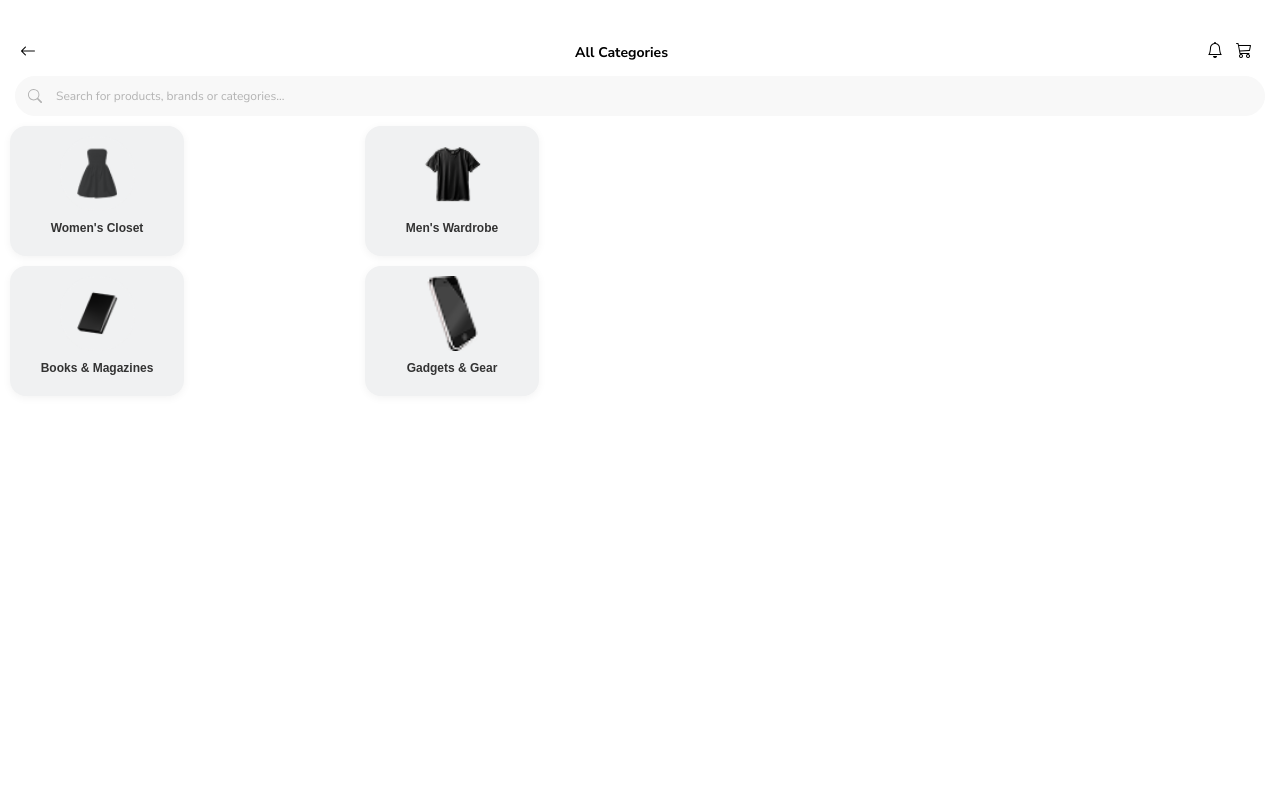
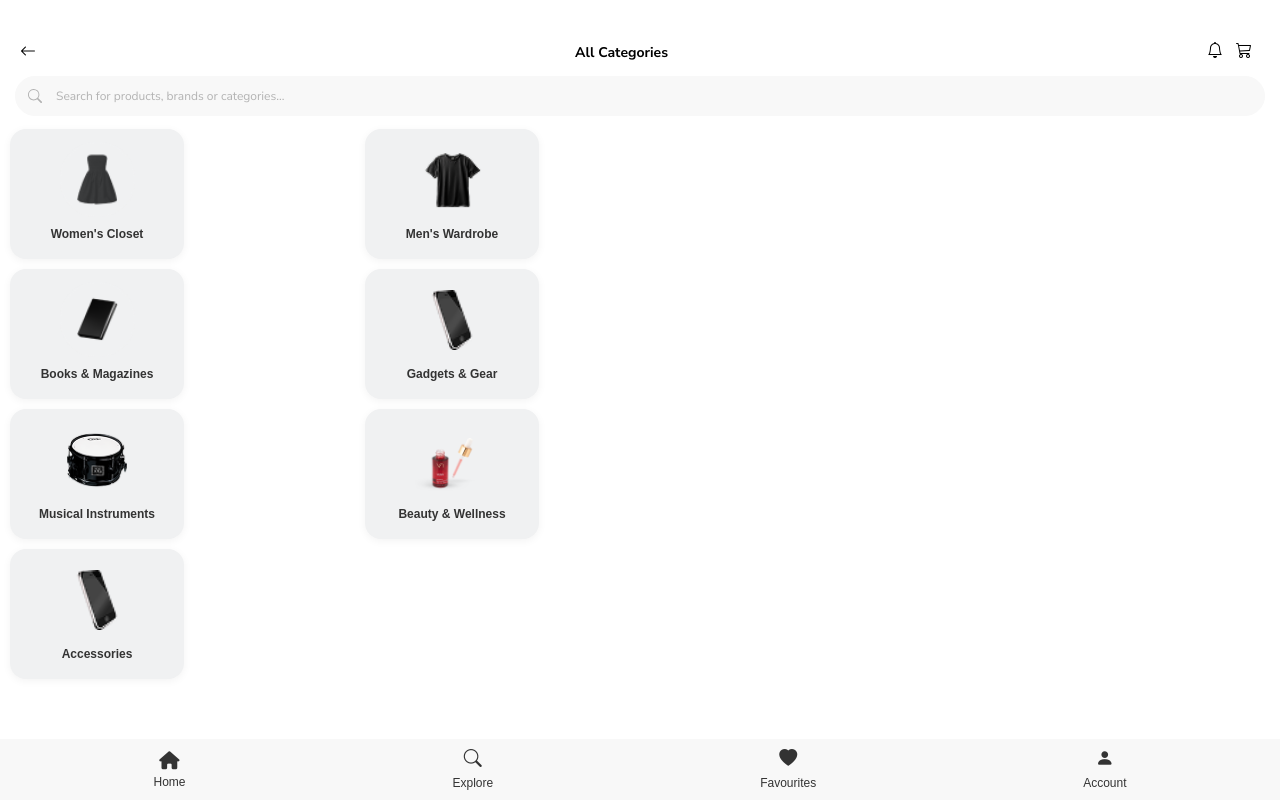
Before and after one commit to TeyJunChengLearn/SDproject, a Flask app: page /categories in a window 1280 px wide. Run offline with Flask 3, Linux system fonts and the light colour scheme.

Commit message:
feta: add categories section

```diff
--- a/app.py
+++ b/app.py
@@ -297,6 +297,9 @@ categories = [
     {"name": "Men's Wardrobe", "image": "men.png"},
     {"name": "Books & Magazines", "image": "books.png"},
     {"name": "Gadgets & Gear", "image": "gadgets.png"},
+    {"name": "Musical Instruments", "image": "instrument.png"},
+    {"name": "Beauty & Wellness", "image": "beauty.png"},
+    {"name": "Accessories", "image": "gadgets.png"},
 ]
 
 products = {
--- a/static/stylesheets/categories.css
+++ b/static/stylesheets/categories.css
@@ -9,7 +9,7 @@ body {
     overflow-x: hidden;
 }
 
-.navigation-bar-container {
+.top-bar-container {
     display: flex;
     justify-content: space-between;
     align-items: center;
@@ -168,9 +168,12 @@ input::placeholder {
     width: 100%;
     padding: 0 10px;
     box-sizing: border-box;
-    margin-top: 10px;
+    margin-top: 13px;
 }
 
+.categories {
+    padding-bottom: 80px; /* Adjust depending on navbar height */
+}
 .category-box {
     max-width: 174px; /* fixed box width */
     height: 130px;     /* fixed box height */
@@ -190,13 +193,32 @@ input::placeholder {
     background: #C2CBFF;
 }
 
+.image-wrapper {
+    width: 75px;
+    height: 75px;
+    display: flex;
+    justify-content: center;
+    align-items: center;
+    margin-top: 3px;
+    margin-bottom: 10px;
+}
 
 .category-box img {
+    object-fit: contain;
+    border-radius: 12px;
+    transition: transform 0.3s ease;
+}
+
+/* Normal image (default) */
+.normal-image {
     width: 75px;
-    height: 75px; /* adjust as needed */
-    object-fit: cover;
-    border-radius: 12px;
-    margin-bottom: 10px;
+    height: 75px;
+}
+
+/* Smaller image (for oversized ones like gadgets/instruments) */
+.small-image {
+    width: 60px;
+    height: 60px;
 }
 
 .category-box span {
@@ -210,3 +232,33 @@ input::placeholder {
     text-decoration: none;
     color: inherit; /* Keeps the text color consistent with surrounding elements */
 }
+
+.navigation-bar-container {
+    display: flex;
+    justify-content:space-around;
+    align-items: center;
+    padding: 10px 20px;
+    background-color: #f8f8f8;
+    position: fixed;
+    bottom: 0;
+    left: 0;
+    right: 0;
+    z-index: 1000;
+}
+
+.navigation-bar-container > div {
+    display: flex;
+    flex-direction: column;   /* stack vertically */
+    align-items: center;      /* center icon & text */
+    font-size: 12px;
+    font-family: "Prompt", sans-serif;
+    color: #333;
+}
+
+.navigation-bar-container i {
+    font-size: 18px;          /* larger icon */
+  }
+
+.navigation-bar-container span {
+    margin-top: 6px;           /* small gap under the icon */
+}
--- a/templates/categories.html
+++ b/templates/categories.html
@@ -16,7 +16,7 @@
     <title>ShareBear</title>
 </head>
 <body>
-    <div class="navigation-bar-container">
+    <div class="top-bar-container">
         <div class="leftarrowicon" onclick="window.location.href='/homepage'" style="cursor: pointer;">
             <i class="bi bi-arrow-left"></i>
         </div>
@@ -41,12 +41,37 @@
         {% for cat in categories %}
         <a href="{{ url_for('category_products', category_name=cat.name) }}">
             <div class="category-box">
-                <img src="{{ url_for('static', filename=cat.image) }}" alt="{{ cat.name }}">
+                <div class="image-wrapper">
+                    <img
+                        src="{{ url_for('static', filename=cat.image) }}"
+                        alt="{{ cat.name }}"
+                        class="{% if cat.name in ['Gadgets & Gear', 'Musical Instruments', 'Accessories'] %}small-image{% else %}normal-image{% endif %}"
+                    >
+                </div>
                 <span>{{ cat.name }}</span>
             </div>
         </a>
         {% endfor %}
     </div>
 
+    <div class="navigation-bar-container">
+        <div class="home-icon">
+            <i class="fa fa-home" aria-hidden="true"></i>
+            <span class="home-text">Home</span>
+        </div>
+        <div class="explore-icon">
+            <i class="bi bi-search"></i>
+            <span class="explore-text">Explore</span>
+        </div>
+        <div class="favourite-icon">
+            <i class="bi bi-heart-fill"></i>
+            <span class="favourite-text">Favourites</span>
+        </div>
+        <div class="account-icon">
+            <i class="bi bi-person-fill"></i>
+            <span class="account-text">Account</span>
+        </div>
+    </div>
+
 </body>
 </html>
```
Also changed, not shown: static/beauty.png (added), static/instrument.png (added).
